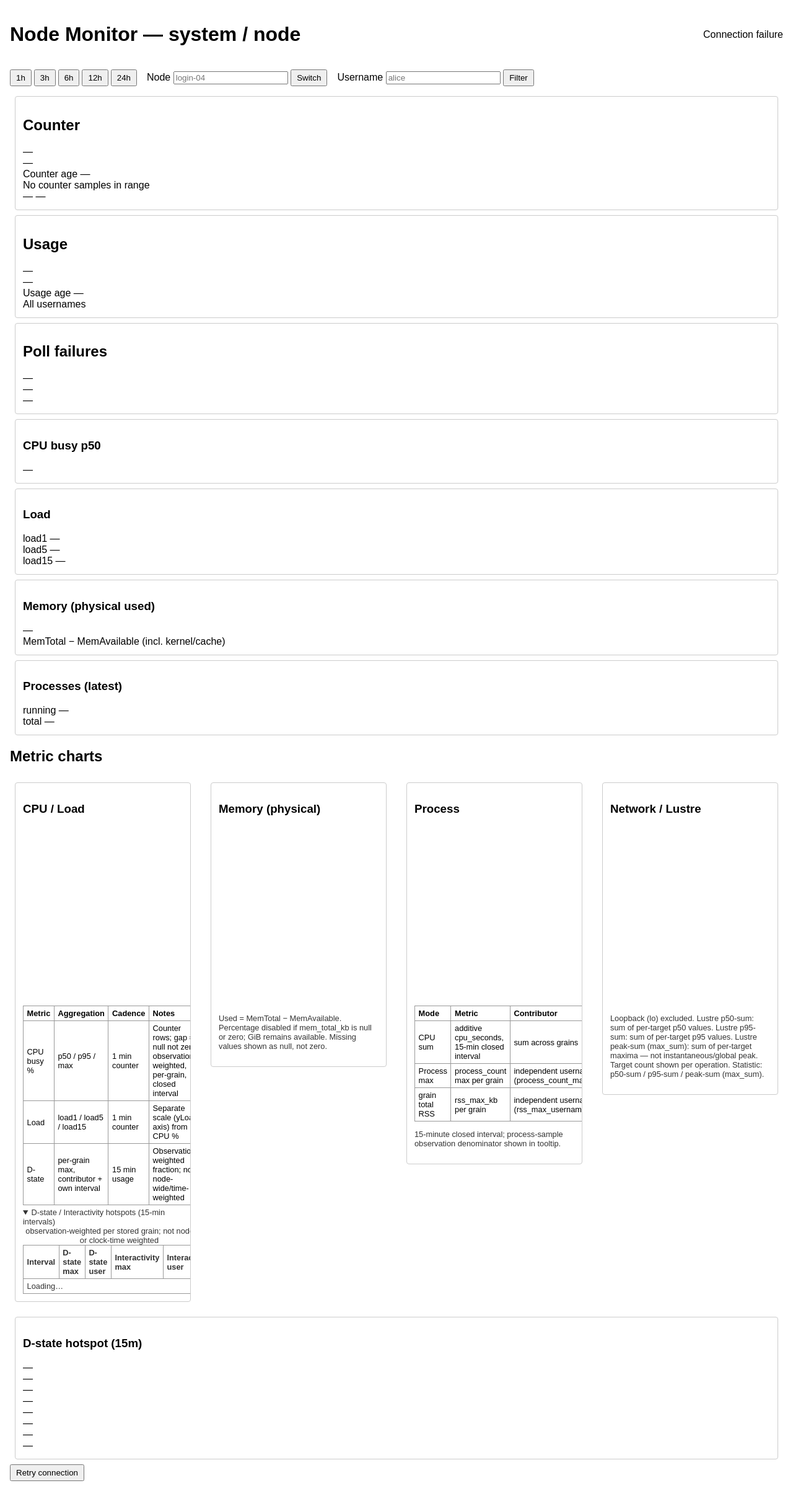
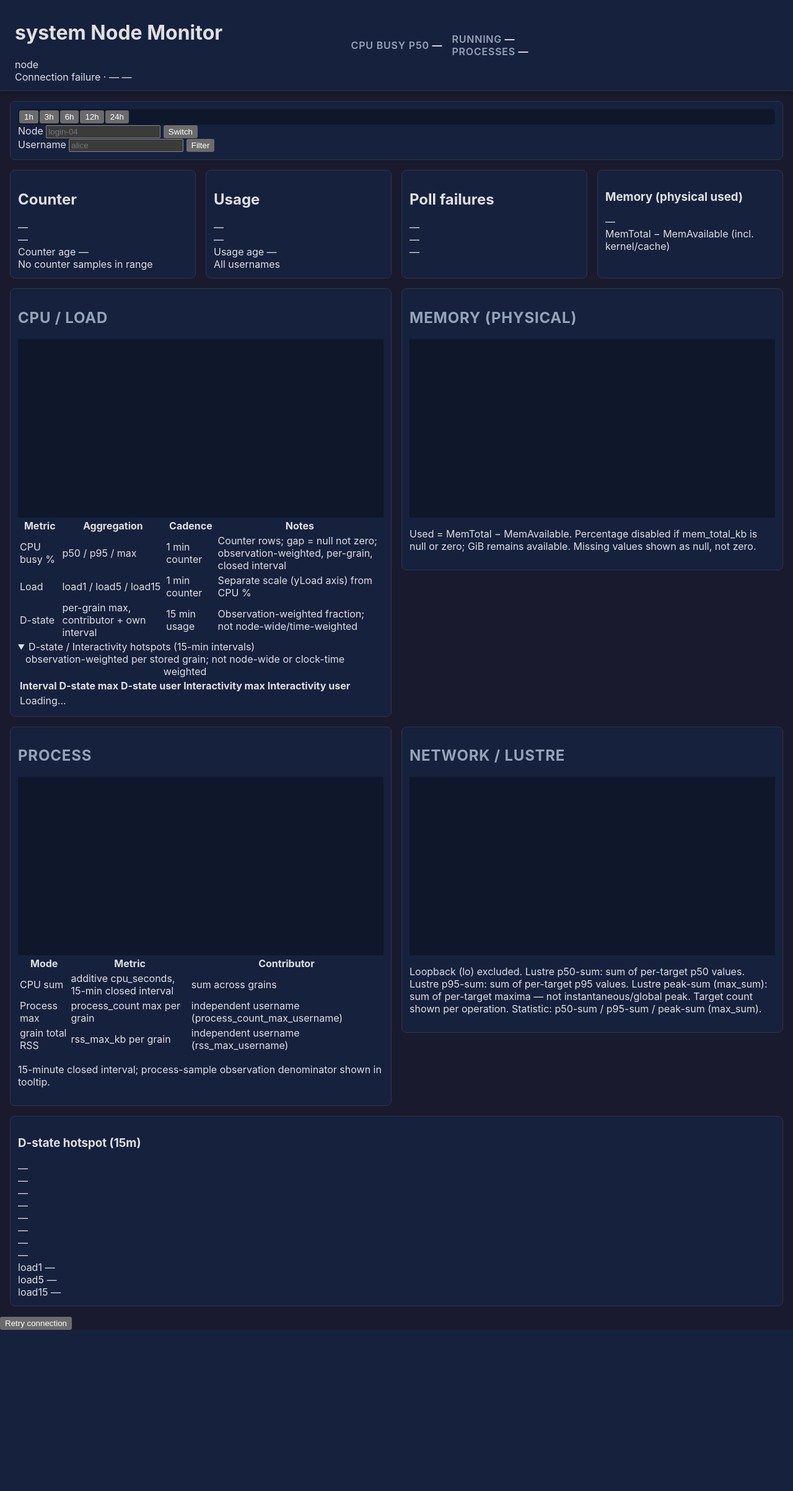
Before and after one commit to jtchilders/node-monitor, a FastAPI app: page / in a window 1280 px wide. Shown: the whole page at 62% size. After the commit the page ends 2145 px from the top, so only its background shows below. Run offline with FastAPI, Linux system fonts and the light colour scheme; data that the repository does not hold is empty; a map, chart or similar area stays blank; some libraries are stand-ins or nearby versions.

Commit message:
feat(web): adopt PBS Monitor dashboard visual system

```diff
--- a/node_monitor/web/static/index.html
+++ b/node_monitor/web/static/index.html
@@ -7,12 +7,39 @@
 <link rel="stylesheet" href="/static/styles.css">
 </head>
 <body>
-<header>
-  <h1>Node Monitor — <span data-testid="system-name">system</span> / <span data-testid="node-name">node</span></h1>
-  <div aria-live="polite" id="connectivity-status" data-testid="connectivity-status">Loading…</div>
+<div class="dashboard-shell">
+<header class="dashboard-header">
+  <div class="header-identity">
+    <h1><span data-testid="system-name">system</span> Node Monitor</h1>
+    <div class="header-node" data-testid="node-name">node</div>
+    <div class="connection-line">
+      <span class="state-dot" aria-hidden="true"></span>
+      <span aria-live="polite" id="connectivity-status"
+            data-testid="connectivity-status">Loading…</span>
+      <span aria-hidden="true">·</span>
+      <span data-testid="data-age">
+        <span data-testid="data-age-value">—</span>
+        <span data-testid="data-age-seconds" data-age-seconds="0">—</span>
+      </span>
+    </div>
+  </div>
+  <div class="header-hero">
+    <span class="metric-label">CPU busy p50</span>
+    <strong data-testid="cpu-busy">—</strong>
+  </div>
+  <div class="header-stats">
+    <div class="header-stat">
+      <span class="metric-label">Running</span>
+      <strong data-testid="procs-running">—</strong>
+    </div>
+    <div class="header-stat">
+      <span class="metric-label">Processes</span>
+      <strong data-testid="procs-total">—</strong>
+    </div>
+  </div>
 </header>
 
-<section aria-label="Controls" class="controls">
+<section aria-label="Controls" class="control-panel">
   <div class="range-buttons" role="group" aria-label="Time range">
     <button type="button" data-testid="range-btn" data-range="1h">1h</button>
     <button type="button" data-testid="range-btn" data-range="3h">3h</button>
@@ -32,14 +59,13 @@
   </form>
 </section>
 
-<section aria-label="Status cards">
+<section aria-label="Status cards" class="status-grid">
   <article data-testid="counter-card" aria-label="Counter status">
     <h2>Counter</h2>
     <div data-testid="counter-status">—</div>
     <div data-testid="counter-freshness">—</div>
     <div data-testid="counter-age">Counter age —</div>
     <div data-testid="counter-quality">No counter samples in range</div>
-    <div data-testid="data-age"><span data-testid="data-age-value">—</span> <span data-testid="data-age-seconds" data-age-seconds="0">—</span></div>
   </article>
   <article data-testid="usage-card" aria-label="Usage status">
     <h2>Usage</h2>
@@ -54,34 +80,16 @@
     <div data-testid="poll-breaker">—</div>
     <div data-testid="poll-failures-text">—</div>
   </article>
-</section>
-
-<section aria-label="Telemetry cards">
-  <article data-testid="cpu-card" aria-label="CPU busy">
-    <h3>CPU busy p50</h3>
-    <div data-testid="cpu-busy">—</div>
-  </article>
-  <article data-testid="load-card" aria-label="Load averages">
-    <h3>Load</h3>
-    <div>load1 <span data-testid="load1">—</span></div>
-    <div>load5 <span data-testid="load5">—</span></div>
-    <div>load15 <span data-testid="load15">—</span></div>
-  </article>
   <article data-testid="mem-card" aria-label="Physical memory">
     <h3>Memory (physical used)</h3>
     <div data-testid="mem-used">—</div>
     <div data-testid="mem-note">MemTotal − MemAvailable (incl. kernel/cache)</div>
   </article>
-  <article data-testid="process-card" aria-label="Processes">
-    <h3>Processes (latest)</h3>
-    <div>running <span data-testid="procs-running">—</span></div>
-    <div>total <span data-testid="procs-total">—</span></div>
-  </article>
-  <section aria-label="Charts" class="charts-section">
-    <h2>Metric charts</h2>
-    <div class="chart-group">
-      <article aria-label="CPU and load chart">
-        <h3>CPU / Load</h3>
+</section>
+
+<section aria-label="Metric charts" class="metric-grid">
+  <article class="metric-panel" aria-label="CPU and load chart">
+    <div class="panel-header"><h2>CPU / Load</h2></div>
     <div class="chart-canvas-wrap"><canvas id="chart-cpu" data-testid="chart-cpu" aria-label="CPU p50 p95 max and load1 load5 load15 time series, one minute cadence; separate axes for unlike units"></canvas></div>
     <table aria-label="CPU/load summary" class="chart-alt">
       <thead><tr><th>Metric</th><th>Aggregation</th><th>Cadence</th><th>Notes</th></tr></thead>
@@ -110,13 +118,13 @@
       </table>
     </details>
   </article>
-      <article aria-label="Memory chart">
-        <h3>Memory (physical)</h3>
+  <article class="metric-panel" aria-label="Memory chart">
+    <div class="panel-header"><h2>Memory (physical)</h2></div>
     <div class="chart-canvas-wrap"><canvas id="chart-memory" data-testid="chart-memory" aria-label="MemAvailable and MemTotal minus MemAvailable, percent or GiB toggle"></canvas></div>
     <div class="chart-note"><p>Used = MemTotal − MemAvailable. Percentage disabled if mem_total_kb is null or zero; GiB remains available. Missing values shown as null, not zero.</p></div>
   </article>
-      <article aria-label="Process chart">
-        <h3>Process</h3>
+  <article class="metric-panel" aria-label="Process chart">
+    <div class="panel-header"><h2>Process</h2></div>
     <div class="chart-canvas-wrap"><canvas id="chart-process" data-testid="chart-process" aria-label="CPU sum (additive) or per-username-grain max process count / RSS with contributor"></canvas></div>
     <table aria-label="Process summary" class="chart-alt">
       <thead><tr><th>Mode</th><th>Metric</th><th>Contributor</th></tr></thead>
@@ -128,14 +136,15 @@
     </table>
     <div class="chart-note"><p>15-minute closed interval; process-sample observation denominator shown in tooltip.</p></div>
   </article>
-      <article aria-label="Network and Lustre chart">
-        <h3>Network / Lustre</h3>
+  <article class="metric-panel" aria-label="Network and Lustre chart">
+    <div class="panel-header"><h2>Network / Lustre</h2></div>
     <div class="chart-canvas-wrap"><canvas id="chart-network-lustre" data-testid="chart-network-lustre" aria-label="Network RX/TX per interface (no loopback lo); Lustre p50-sum p95-sum peak-sum"></canvas></div>
     <div class="chart-note"><p>Loopback (lo) excluded. Lustre p50-sum: sum of per-target p50 values. Lustre p95-sum: sum of per-target p95 values. Lustre peak-sum (max_sum): sum of per-target maxima — not instantaneous/global peak. Target count shown per operation. Statistic: p50-sum / p95-sum / peak-sum (max_sum).</p></div>
   </article>
-    </div>
 </section>
-  <article data-testid="usage-hotspot-card" aria-label="Usage hotspot">
+
+<section aria-label="Subordinate context" class="detail-panel">
+  <article data-testid="usage-hotspot-card" aria-label="Usage hotspot" class="current-context-panel">
     <h3>D-state hotspot (15m)</h3>
     <div data-testid="d-state">—</div>
     <div data-testid="usage-timestamp">—</div>
@@ -145,6 +154,9 @@
     <div data-testid="current-range">—</div>
     <div data-testid="current-username">—</div>
     <div data-testid="hardware-context">—</div>
+    <div>load1 <span data-testid="load1">—</span></div>
+    <div>load5 <span data-testid="load5">—</span></div>
+    <div>load15 <span data-testid="load15">—</span></div>
   </article>
 </section>
 
@@ -152,6 +164,7 @@
   <button type="button" data-testid="retry-btn" id="retry-btn">Retry connection</button>
 </section>
 
+</div>
 <script src="/static/chart.umd.min.js"></script>
 <script src="/static/app.js"></script>
 </body>
--- a/node_monitor/web/static/styles.css
+++ b/node_monitor/web/static/styles.css
@@ -1,21 +1,130 @@
-body { font-family: sans-serif; margin: 1rem; }
-header { display: flex; justify-content: space-between; align-items: center; flex-wrap: wrap; gap: .5rem; }
-.controls { display: flex; flex-wrap: wrap; gap: 1rem; align-items: center; margin: 1rem 0; }
-.range-buttons { display: flex; gap: .25rem; }
-button { padding: .25rem .5rem; }
-button:focus-visible { outline: 2px solid #005fcc; outline-offset: 2px; }
-article { border: 1px solid #ccc; border-radius: .25rem; padding: .75rem; margin: .5rem; min-width: 12rem; }
-.charts-section { margin: 1rem 0; }
-.chart-group { display: grid; grid-template-columns: repeat(auto-fit, minmax(18rem, 1fr)); gap: 1rem; align-items: start; }
-.chart-group article { min-width: 0; overflow: hidden; }
-.chart-canvas-wrap { position: relative; width: 100%; height: 18rem; max-height: 18rem; }
-.chart-group canvas { display: block; width: 100% !important; height: 100% !important; }
-.chart-alt { border-collapse: collapse; font-size: .8rem; width: 100%; }
-.chart-alt th, .chart-alt td { border: 1px solid #999; padding: .25rem .35rem; text-align: left; }
-.chart-note { font-size: .8rem; color: #333; margin-top: .25rem; }
-@media (max-width: 720px) {
-  article { min-width: 10rem; }
-  .controls { flex-direction: column; align-items: flex-start; }
-  .range-buttons { flex-wrap: wrap; }
-  .chart-group { grid-template-columns: 1fr; }
+:root {
+  --bg-color: #1a1a2e;
+  --panel-bg: #16213e;
+  --inset-bg: #0f172a;
+  --text-color: #e0e0e0;
+  --text-dim: #94a3b8;
+  --accent-blue: #3b82f6;
+  --accent-current: #4ade80;
+  --accent-warning: #f59e0b;
+  --accent-danger: #ef4444;
+  --accent-border: #2d3748;
+  --header-height: 72px;
 }
+* { box-sizing: border-box; }
+html { color-scheme: dark; }
+body {
+  margin: 0;
+  background: var(--bg-color);
+  color: var(--text-color);
+  font-family: -apple-system, BlinkMacSystemFont, "Segoe UI", Roboto,
+               Helvetica, Arial, sans-serif;
+  overflow-x: hidden;
+}
+.dashboard-shell { min-height: 100vh; overflow-x: hidden; }
+.dashboard-header {
+  position: sticky;
+  top: 0;
+  z-index: 100;
+  min-height: var(--header-height);
+  display: grid;
+  grid-template-columns: minmax(0, 1fr) auto minmax(0, 1fr);
+  align-items: center;
+  gap: 1rem;
+  padding: .75rem 1.5rem;
+  background: var(--panel-bg);
+  border-bottom: 1px solid var(--accent-border);
+  box-shadow: 0 4px 6px -1px rgba(0, 0, 0, .3);
+}
+.control-panel,
+.status-grid,
+.metric-grid,
+.detail-panel { margin: 1rem; }
+.control-panel,
+.status-grid > article,
+.metric-panel,
+.detail-panel {
+  background: var(--panel-bg);
+  border: 1px solid var(--accent-border);
+  border-radius: 8px;
+  padding: .75rem;
+}
+.status-grid {
+  display: grid;
+  grid-template-columns: repeat(4, minmax(0, 1fr));
+  gap: 1rem;
+}
+.metric-grid {
+  display: grid;
+  grid-template-columns: repeat(2, minmax(0, 1fr));
+  gap: 1rem;
+  align-items: start;
+}
+.panel-header,
+.metric-label {
+  color: var(--text-dim);
+  font-weight: 600;
+  text-transform: uppercase;
+  letter-spacing: .05em;
+}
+.chart-canvas-wrap {
+  position: relative;
+  width: 100%;
+  height: 18rem;
+  max-height: 18rem;
+  background: var(--inset-bg);
+}
+.chart-canvas-wrap canvas {
+  display: block;
+  width: 100% !important;
+  height: 100% !important;
+}
+button:focus-visible,
+input:focus-visible,
+summary:focus-visible {
+  outline: 2px solid #60a5fa;
+  outline-offset: 2px;
+}
+.range-buttons,
+#mem-controls,
+#proc-controls,
+#nl-controls {
+  display: flex;
+  flex-wrap: wrap;
+  gap: 2px;
+  padding: 2px;
+  border-radius: 6px;
+  background: var(--inset-bg);
+}
+button[aria-pressed="true"] {
+  color: #fff;
+  background: var(--accent-blue);
+  border-color: var(--accent-blue);
+}
+@media (max-width: 1024px) {
+  .dashboard-header {
+    position: static;
+    grid-template-columns: 1fr 1fr;
+  }
+  .header-stats { justify-content: flex-end; }
+  .status-grid { grid-template-columns: repeat(2, minmax(0, 1fr)); }
+}
+@media (max-width: 640px) {
+  .dashboard-header,
+  .status-grid,
+  .metric-grid,
+  .detail-panel { grid-template-columns: minmax(0, 1fr); }
+  .dashboard-header,
+  .control-panel,
+  .status-grid,
+  .metric-grid,
+  .detail-panel { margin-left: .5rem; margin-right: .5rem; }
+  .dashboard-header { margin: 0 .25rem; padding: .5rem .75rem; }
+  .header-hero { text-align: left; }
+  .header-stats { justify-content: flex-start; }
+  .control-panel { align-items: stretch; }
+  .control-panel form { display: grid; grid-template-columns: 1fr; }
+  .range-buttons { width: 100%; }
+  .range-buttons button { flex: 1 1 auto; }
+  .chart-canvas-wrap { height: 18rem; max-height: 18rem; }
+}
```
Also changed, not shown: tests/browser/test_dashboard_visual_system.py (added, +47 -0 lines). Lines whose indentation alone changed are shown as unchanged.
